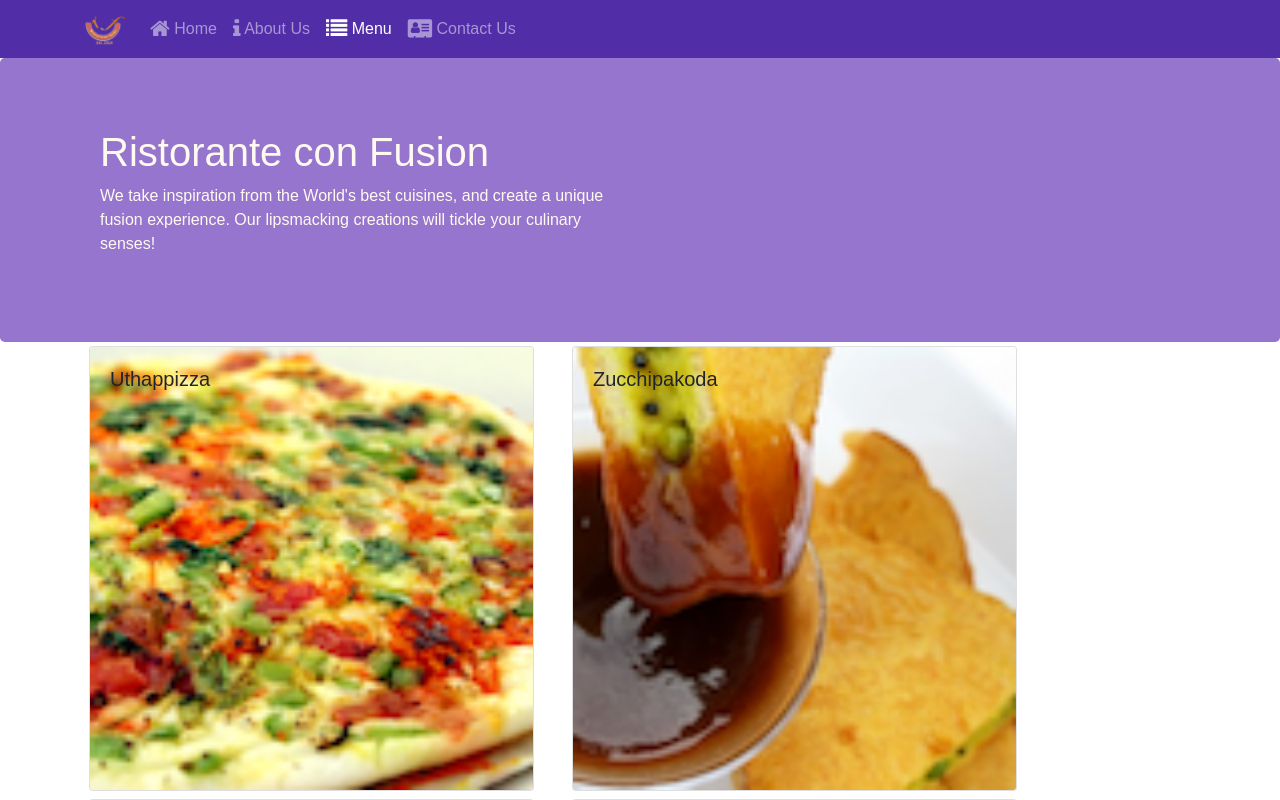
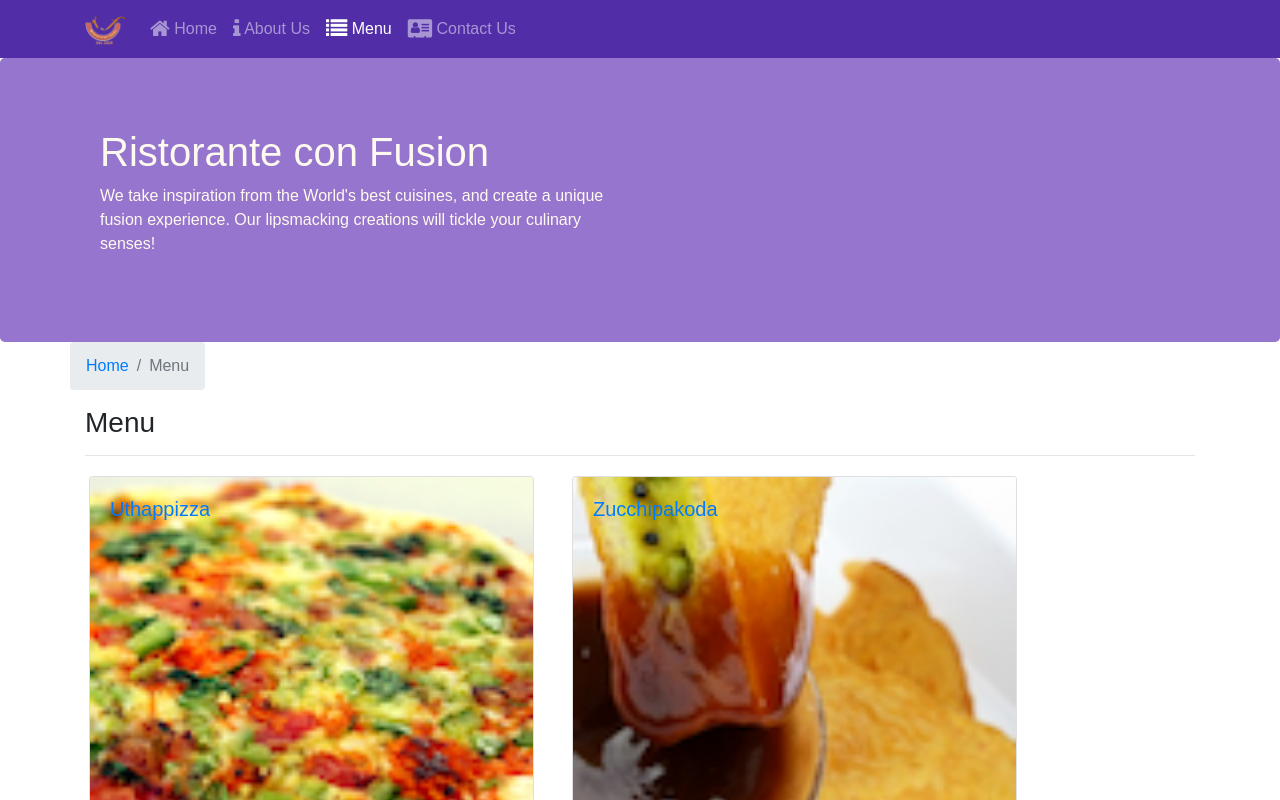
Before and after one commit to apsingh1843/React, a React (Create React App) app in the folder confusion/: page /menu in a window 1280 px wide. Shown: the top 800 px of the page. Built offline with nearby package versions, Linux system fonts and the light colour scheme.

Commit message:
SPA part-2

```diff
--- a/confusion/src/components/ContactComponent.js
+++ b/confusion/src/components/ContactComponent.js
@@ -1,8 +1,19 @@
 import React from 'react';
+import { Breadcrumb, BreadcrumbItem } from 'reactstrap';
+import { Link } from 'react-router-dom';
 
 function Contact(props) {
   return (
     <div className="container">
+      <div className="row">
+       <Breadcrumb>
+           <BreadcrumbItem><Link to="/home">Home</Link></BreadcrumbItem>
+           <BreadcrumbItem active>Contact Us</BreadcrumbItem>
+       </Breadcrumb>
+       <div className="col-12">
+         <h3>Contact Us</h3> <hr />
+       </div>
+      </div>
       <div className="row row-content">
         <div className="col-12"><h3>Location Information</h3></div>
         <div className="col-sm-4 offset-sm-1">
--- a/confusion/src/components/DishdetailComponent.js
+++ b/confusion/src/components/DishdetailComponent.js
@@ -1,6 +1,6 @@
 import React from 'react';
-import { Card, CardImg, CardText, CardBody, CardTitle } from 'reactstrap';
-
+import { Card, CardImg, CardText, CardBody, CardTitle, Breadcrumb, BreadcrumbItem } from 'reactstrap';
+import { Link } from 'react-router-dom';
 
      function RenderDish({dish}) {
           return(
@@ -48,8 +48,17 @@
             return(
               <div className="container">
                 <div className="row">
+                 <Breadcrumb>
+                     <BreadcrumbItem><Link to="/menu">Menu</Link></BreadcrumbItem>
+                     <BreadcrumbItem active>{props.dish.name}</BreadcrumbItem>
+                 </Breadcrumb>
+                 <div className="col-12">
+                   <h3>{props.dish.name}</h3> <hr />
+                 </div>
+                </div>
+                <div className="row">
                       <RenderDish dish={props.dish} />
-                      <RenderComments comments={props.dish.comments} />
+                      <RenderComments comments={props.comments} />
                 </div>
               </div>
             );
--- a/confusion/src/components/MainComponent.js
+++ b/confusion/src/components/MainComponent.js
@@ -32,12 +32,21 @@
                leader={this.state.leaders.filter((leader) => leader.featured)[0]} />
       );
     }
+
+    const DishWithId = ({match}) => {
+      return (
+        <DishDetail dish={this.state.dishes.filter((dish) => dish.id === parseInt(match.params.dishId, 10))[0]}
+          comments={this.state.comments.filter((comment) => comment.dishId === parseInt(match.params.dishId, 10))} />
+      );
+    }
+
     return (
       <div>
          <Header />
          <Switch>
             <Route path="/home" component={ HomePage } />
             <Route exact path="/menu" component={()=> <Menu dishes={this.state.dishes}/>} />
+            <Route path="/menu/:dishId" component={ DishWithId } />
             <Route exact path="/contactus" component={ Contact } />
             <Redirect to="/home" />
          </Switch>
--- a/confusion/src/components/MenuComponent.js
+++ b/confusion/src/components/MenuComponent.js
@@ -1,13 +1,17 @@
 import React from 'react';
-import { Card, CardImg, CardImgOverlay, CardText, CardBody, CardTitle } from 'reactstrap';
+import { Card, CardImg, CardImgOverlay, CardText, CardBody, CardTitle, Breadcrumb, BreadcrumbItem } from 'reactstrap';
+import { Link } from 'react-router-dom';
+
 
    function RenderMenuItem({ dish, onClick}) {
      return (
-       <Card onClick={() => onClick(dish.id)}>
+       <Card>
+        <Link to={`/menu/${dish.id}`} >
            <CardImg width="100%" src={dish.image} alt={dish.name} />
          <CardImgOverlay>
            <CardTitle>{dish.name}</CardTitle>
          </CardImgOverlay>
+        </Link>
        </Card>
      );
    }
@@ -17,13 +21,22 @@
      const menu = props.dishes.map((dish) => {
        return (
          <div key={dish.id} className="col-12 col-md-5 m-1">
-             <RenderMenuItem dish={dish} onClick={props.onClick} />
+             <RenderMenuItem dish={dish} />
          </div>
        );
      });
 
      return (
        <div className="container">
+         <div className="row">
+            <Breadcrumb>
+                <BreadcrumbItem><Link to="/home">Home</Link></BreadcrumbItem>
+                <BreadcrumbItem active>Menu</BreadcrumbItem>
+            </Breadcrumb>
+            <div className="col-12">
+              <h3>Menu</h3> <hr />
+            </div>
+         </div>
          <div className="row">
               {menu}
          </div>
```
